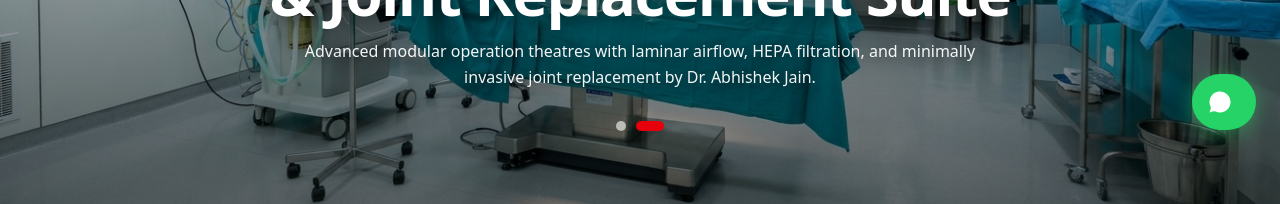
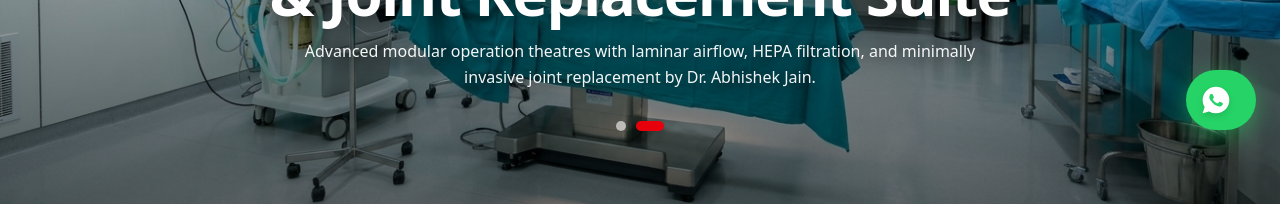
Before and after one commit to Sanatjaiswal/sparkbuild, a Next.js app: page / in a window 1280 px wide. Shown: the part 615-819 px from the top of the page. Built offline with nearby package versions, Linux system fonts and the light colour scheme.

Commit message:
fix: replace generic bubble with official whatsapp icon in floating widget

```diff
--- a/src/components/ui/FloatingConsultation.tsx
+++ b/src/components/ui/FloatingConsultation.tsx
@@ -1,7 +1,7 @@
 "use client";
 
 import React, { useState, useEffect } from "react";
-import { MessageCircle } from "lucide-react";
+import { OfficialWhatsappIcon } from "@/components/ui/SocialIcons";
 
 interface FloatingConsultationProps {
   onOpenConsultation?: () => void;
@@ -53,12 +53,13 @@ export default function FloatingConsultation({
         rel="noopener noreferrer"
         aria-label="Chat with MP Hospital on WhatsApp"
         style={{ bottom: `${bottomOffset}px` }}
-        className="fixed right-4 sm:right-6 z-40 flex items-center gap-2 bg-[#25D366] hover:bg-[#20ba5a] text-white p-3 sm:p-3.5 rounded-full shadow-[0_4px_20px_rgba(37,211,102,0.45)] hover:shadow-[0_6px_25px_rgba(37,211,102,0.6)] hover:scale-105 active:scale-95 transition-[transform,shadow] duration-200 group cursor-pointer"
+        className="fixed right-4 sm:right-6 z-40 flex items-center gap-2.5 bg-[#25D366] hover:bg-[#20ba5a] text-white p-3 sm:p-3.5 rounded-full shadow-[0_6px_25px_rgba(37,211,102,0.5)] hover:shadow-[0_8px_30px_rgba(37,211,102,0.7)] hover:scale-105 active:scale-95 transition-all duration-300 group cursor-pointer"
       >
         {/* Subtle Pulse ring */}
-        <span className="absolute -inset-1 rounded-full bg-[#25D366] opacity-30 animate-ping pointer-events-none" />
+        <span className="absolute -inset-1 rounded-full bg-[#25D366] opacity-35 animate-ping pointer-events-none" />
 
-        <MessageCircle className="w-6 h-6 sm:w-7 sm:h-7 fill-white text-[#25D366] shrink-0" />
+        {/* Authentic Official WhatsApp Icon with Handset */}
+        <OfficialWhatsappIcon className="w-7 h-7 sm:w-8 sm:h-8 shrink-0 drop-shadow-md group-hover:rotate-6 transition-transform duration-300" />
 
         {/* Desktop Expandable Label */}
         <span className="hidden sm:inline-block max-w-0 overflow-hidden whitespace-nowrap group-hover:max-w-xs transition-all duration-300 ease-in-out font-bold text-xs pl-0 group-hover:pl-1">
--- a/src/components/ui/SocialIcons.tsx
+++ b/src/components/ui/SocialIcons.tsx
@@ -59,3 +59,24 @@ export function WhatsappIcon({ className = "w-4 h-4" }: { className?: string })
     </svg>
   );
 }
+
+/**
+ * Official Full-Color WhatsApp Badge Icon:
+ * Crisp white speech bubble with the signature green telephone handset.
+ */
+export function OfficialWhatsappIcon({ className = "w-7 h-7" }: { className?: string }) {
+  return (
+    <svg className={className} viewBox="0 0 48 48" fill="none" xmlns="http://www.w3.org/2000/svg" aria-hidden="true">
+      {/* Solid White Speech Bubble */}
+      <path
+        d="M24 4C12.954 4 4 12.954 4 24c0 3.843 1.084 7.433 2.96 10.493L4 44l9.743-2.92A19.914 19.914 0 0024 44c11.046 0 20-8.954 20-20S35.046 4 24 4z"
+        fill="#FFFFFF"
+      />
+      {/* Official WhatsApp Green Handset */}
+      <path
+        d="M33.2 28.3c-.5-.25-2.9-1.45-3.35-1.6s-.8-.25-1.1.25c-.35.5-1.3 1.6-1.6 1.95-.3.35-.6.4-1.1.15-.5-.25-2.1-.8-4-2.5-1.5-1.3-2.5-2.95-2.8-3.45-.3-.5 0-.75.25-1 .2-.2.5-.6.75-.9.25-.3.35-.5.5-.85.15-.35.1-.65-.05-.9-.15-.25-1.1-2.7-1.55-3.7-.4-1-.8-.85-1.1-.85h-.95c-.35 0-.9.15-1.35.65s-1.75 1.7-1.75 4.15 1.8 4.8 2.05 5.15c.25.35 3.5 5.35 8.5 7.5 1.2.5 2.1.8 2.85 1.05 1.2.4 2.3.35 3.15.2.95-.15 2.95-1.2 3.35-2.4.4-1.15.4-2.15.3-2.35-.1-.2-.45-.35-.95-.6z"
+        fill="#25D366"
+      />
+    </svg>
+  );
+}
```
